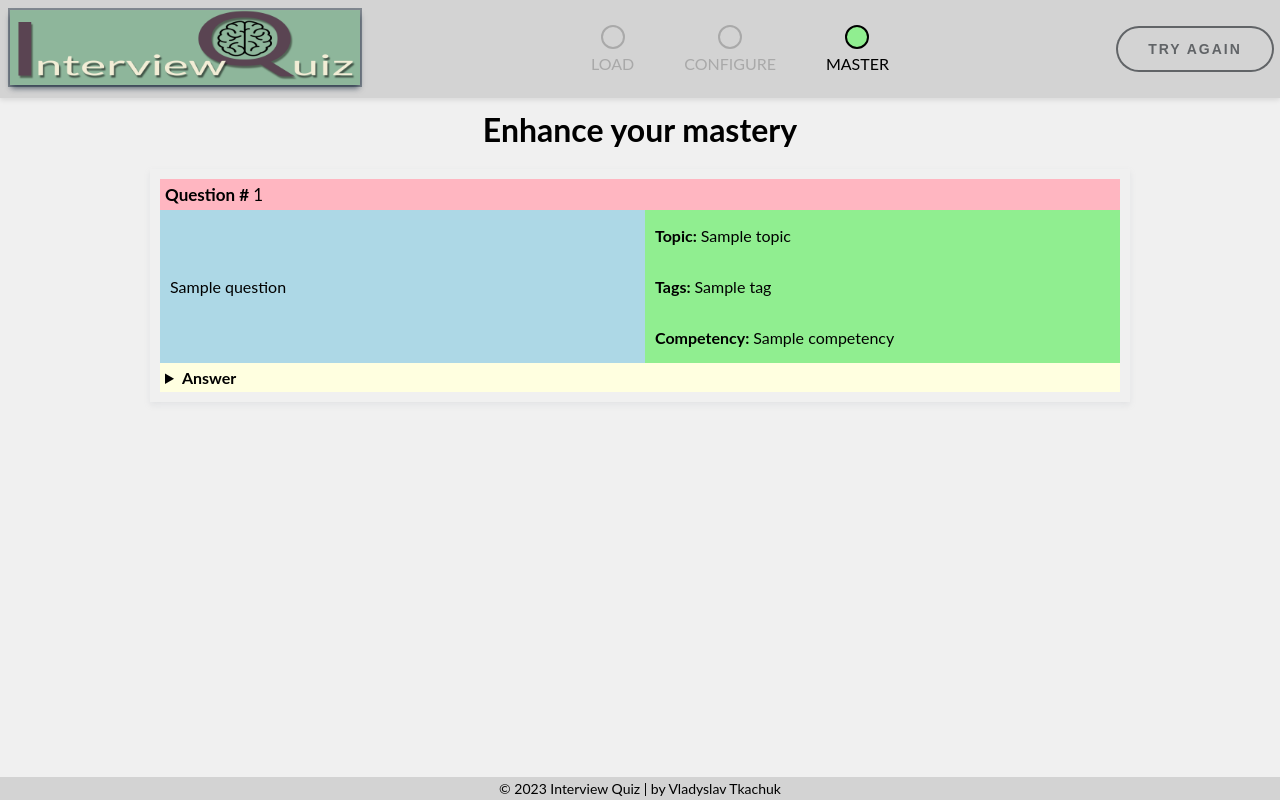
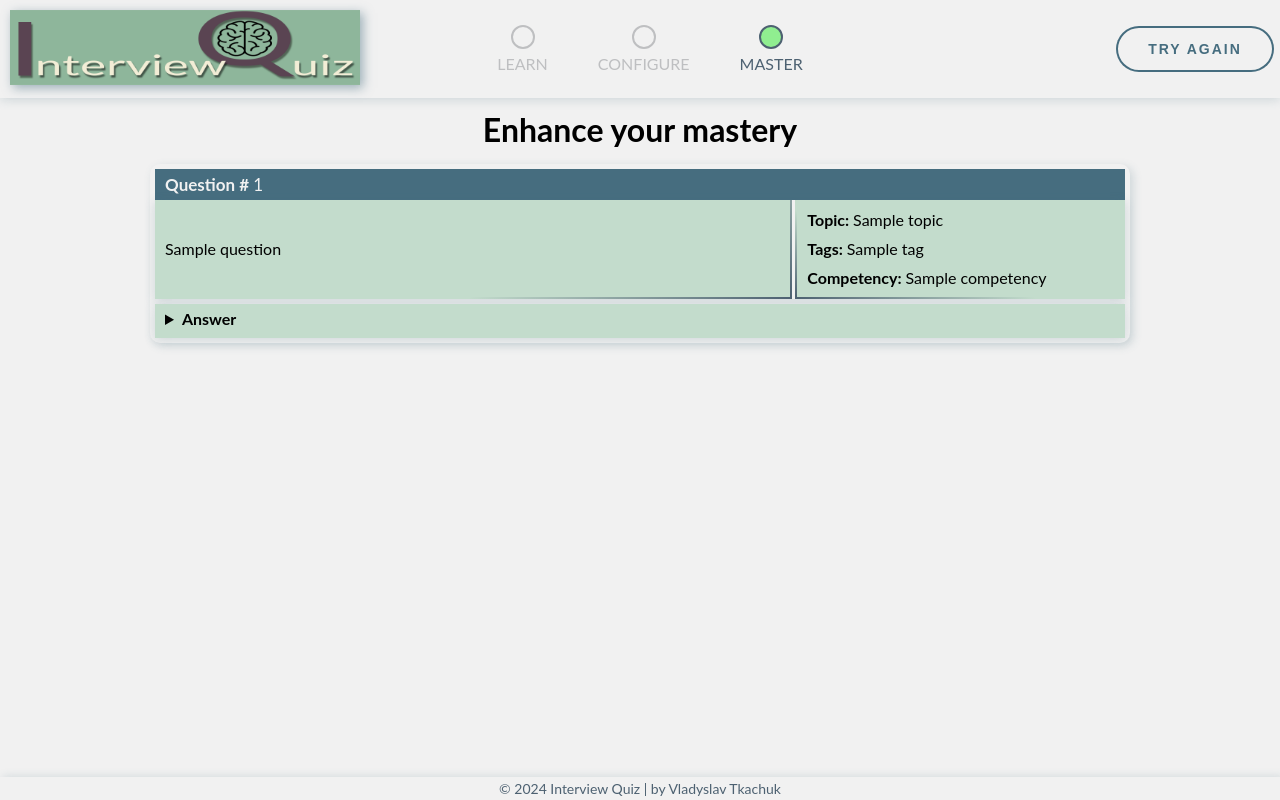
Before and after one commit to Svongy/interview-quiz, a Spring app: template rest-controller/src/main/resources/templates/quiz.html in a window 1280 px wide. Run offline with Thymeleaf, Linux system fonts and the light colour scheme; the template is opened without the code that fills it: most values are stand-ins (such as "Sample title", 1, 10 or a date in 2020); data that the repository does not hold is empty.

Commit message:
Commit for release version 0.0.3: - Removed the 'Load Data' button and integrated its functionality under the 'Build your Quiz' button; - Changed color scheme and introduced color variables in CSS for easy customization in future; - Reduced the size of Tags, Competency, and Topic sections; - Added functionality to display 'None' in Tags if the category is empty; - Introduced 'NEW' marker for newly (<30d) added questions to easily distinguish them; - Implemented Docker containerization for the application, README.md updated; - Restructured README from markdown to HTML format (partly) for improved clarity and presentation; - Enabled the application's logo to be clickable, allowing users to return to the main page effortlessly; - Other small fixes.

```diff
--- a/rest-controller/src/main/resources/static/css/common/styles.css
+++ b/rest-controller/src/main/resources/static/css/common/styles.css
@@ -1,6 +1,27 @@
 :root {
-    --light-gray: lightgray;
-    --dark-gray: darkgray;
+    --color-0: #F1F1F1;     /* rgb(241, 241, 241) */
+    --color-1: #C3DCCC;     /* rgb(195, 220, 204) */
+    --color-2: #BEBFC1;     /* rgb(190, 191, 193) */
+    --color-3: #466D7F;     /* rgb(70, 109, 127) */
+    --color-4: #4D6171;     /* rgb(77, 97, 113) */
+
+    --light-green: #90EE90;
+    --light-pink: #FFB6C1;
+    --light-gray: #DBE0E1;
+    --green: #008000;
+    --red: #FF0000;
+    --white: #FFFFFF;
+
+    --body-background: var(--color-0);
+
+    --header-background: var(--color-0);
+    --footer-background: var(--color-0);
+
+    --step: var(--color-2);
+    --step-border: var(--color-4);
+
+    --button: var(--color-3);
+    --button-hover-text: var(--white);
 }
 
 body {
@@ -8,7 +29,7 @@ body {
     padding: 0;
     font-family: "Lato", sans-serif;
     font-size: 16px;
-    background-color: #f0f0f0;
+    background-color: var(--body-background);
     display: flex;
     flex-direction: column;
 }
@@ -22,53 +43,54 @@ body {
     display: flex;
     justify-content: space-between;
     align-items: center;
-    background-color: lightgray;
-    box-shadow: 0 2px 5px rgba(0, 0, 0, 0.1);
+    background-color: var(--header-background);
+    box-shadow: 0 2px 10px rgba(70, 109, 127, 0.2);
 }
 
 .logo {
     width: 350px;
     height: 75px;
     margin: 10px;
-    box-shadow: rgba(6, 24, 44, 0.4) 0px 0px 0px 2px, rgba(6, 24, 44, 0.65) 0px 4px 6px -1px, rgba(255, 255, 255, 0.08) 0px 1px 0px inset;
+    box-shadow: 3px 3px 10px rgba(70, 109, 127, 0.5);
 }
 
 .steps {
     display: flex;
     justify-content: space-between;
     align-items: center;
+    position: 2;
 }
 .step {
-    flex: 1;
     margin: 25px;
     text-align: center;
     position: relative;
-    color: darkgray;
+    color: var(--step);
 }
 .circle {
     width: 20px;
     height: 20px;
     border-radius: 50%;
-    border: 2px solid darkgray;
+    border: 2px solid var(--step);
     margin: 0 auto 5px;
 }
 .step.error .circle {
-    background-color: lightpink;
-    border-color: black;
+    background-color: var(--light-pink);
+    border-color: var(--step-border);
 }
 .step.active .circle {
-    background-color: lightgreen;
-    border-color: black;
+    background-color: var(--light-green);
+    border-color: var(--step-border);
 }
 .step.active {
-    color: black;
+    color: var(--step-border);
 }
 
 .step.error {
-    color: black;
+    color: var(--step-border);
 }
 
 .buttons {
+    width: 350px;
     display: flex;
     justify-content: flex-end;
 }
@@ -79,14 +101,15 @@ body {
 
 .page-container {
     width: 1000px;
-    min-width: 500px;
+    min-width: 800px;
     margin: 100px auto 25px auto;
 }
 
 .form-container {
-    padding: 10px;
-    margin: 10px;
-    box-shadow: rgba(149, 157, 165, 0.15) 0px 3px 6px 0px;
+    padding: 5px;
+    margin: 5px 10px;
+    border-radius: 10px;
+    box-shadow: 3px 3px 10px rgba(70, 109, 127, 0.2);
 }
 
 .bold {
@@ -98,7 +121,8 @@ body {
 }
 
 .footer {
-    background-color: lightgray;
+    background-color: var(--footer-background);
+    color: var(--color-4);
     position: fixed;
     bottom: 0;
     text-align: center;
@@ -106,6 +130,7 @@ body {
     width: 100%;
     font-size: 14px;
     margin-top: 100px;
+    box-shadow: 3px 0 10px rgba(70, 109, 127, 0.2);
 }
 
 @media screen and (max-width: 600px) {
@@ -116,6 +141,7 @@ body {
     .page-container {
         max-width: 100%;
         margin-left: 0px;
+        justify-content: flex-start;
     }
 }
 
@@ -146,15 +172,15 @@ button {
     font-weight: 700;
     text-align: center;
     padding: 16px 14px 18px;
-    color: #616467;
-    box-shadow: inset 0 0 0 2px #616467;
+    color: var(--button);
+    box-shadow: inset 0 0 0 2px var(--button);
     background-color: transparent;
     height: 48px;
 }
 
 button:hover{
-    color: #fff;
-    background-color: #616467;
+    color: var(--button-hover-text);
+    background-color: var(--button);
 }
 
 button:disabled{
--- a/rest-controller/src/main/resources/static/css/quiz.css
+++ b/rest-controller/src/main/resources/static/css/quiz.css
@@ -1,50 +1,119 @@
+:root {
+    --question-number-bg: var(--color-3);
+    --question-text-bg: var(--color-1);
+    --question-details-bg: var(--color-1);
+    --question-options-bg: var(--color-1);
+    --questions-answer-bg: var(--color-1);
+
+    --question-correct: var(--green);
+    --question-wrong: var(--red);
+
+    --question-new-gradient-left: #FFFF00;
+    --question-new-gradient-right: var(--color-0);
+}
+
 .question-number-container {
-    background-color: lightpink;
-    padding: 5px;
+    background-color: var(--question-number-bg);
+    padding: 5px 10px;
     font-size: 17px;
+    color: var(--color-0);
 }
 
 .question-details-container {
     display: flex;
+    margin-bottom: 5px;
+    box-shadow: 0 2px 10px rgba(70, 109, 127, 0.2);
 }
 
 .question-column {
-    flex: 1;
+    flex: 2;
     display: flex;
-    background-color: lightblue;
+    background-color: var(--question-text-bg);
     padding: 10px;
+    margin-right: 3px;
     justify-content: center;
     flex-direction: column;
+    border-inline-end: 2px solid;
+    border-block-end: 2px solid;
+    border-image-source: linear-gradient(330deg, var(--color-4), transparent 40%);
+    border-image-slice: 1;
 }
 
 .details-column {
     flex: 1;
     display: flex;
-    background-color: lightgreen;
-    padding-left: 10px;
+    background-color: var(--question-details-bg);
+    padding: 5px 10px;
     justify-content: center;
     flex-direction: column;
+    border-inline-start: 2px solid;
+    border-block-end: 2px solid;
+    border-image-source: linear-gradient(20deg, var(--color-4), transparent 40%);
+    border-image-slice: 1;
+}
+
+.details-column-row {
+    margin: 5px 0;
 }
 
 .options-container {
     padding: 5px;
-    background-color: lightgrey;
+    margin-bottom: 5px;
+    background-color: var(--question-options-bg);
+    border-block-end: 2px solid;
+    border-image: radial-gradient(circle at bottom, var(--color-4), transparent);
+    border-image-slice: 1;
+    box-shadow: 0 2px 10px rgba(70, 109, 127, 0.2);
+
 }
 
 .answer-container {
+    padding: 5px 10px 10px;
+    background-color: var(--questions-answer-bg);
+    box-shadow: 0 2px 10px rgba(70, 109, 127, 0.2);
+}
+
+.answer-text {
     padding: 5px;
-    align-items: center;
-    background-color: lightyellow;
 }
 
 .checkmark::before {
     content: "\2713"; /* Unicode for checkmark */
-    color: green;
+    color: var(--question-correct);
     margin-right: 3px;
 }
 
 .cross::before {
     content: "\2717"; /* Unicode for cross */
-    color: red;
+    color: var(--question-wrong);
     margin-right: 3px;
 }
+
+.new-question-text {
+    font-size: 18px;
+    margin-left: 10px;
+    background: linear-gradient(to right,
+        var(--question-new-gradient-left) 50%,
+
+        var(--question-new-gradient-right) 20%);
+    background-size: auto auto;
+    background-clip: border-box;
+    background-size: 200% auto;
+    background-clip: text;
+    text-fill-color: transparent;
+    -webkit-background-clip: text;
+    -webkit-text-fill-color: transparent;
+    animation: textclip 1.5s linear infinite;
+    display: inline-block;
+}
+
+@keyframes textclip {
+    to {
+        background-position: 200% center;
+    }
+}
+
+fieldset {
+    border: 2px solid var(--color-4);
+    margin-bottom: 7px;
+}
--- a/rest-controller/src/main/resources/static/js/common/actions.js
+++ b/rest-controller/src/main/resources/static/js/common/actions.js
@@ -7,7 +7,7 @@ function checkUncheckAll(source, checkboxName) {
 
 function checkAnswers(source) {
     const parent = source.closest(`.form-container`);
-    const answerText = parent.querySelector(`details p`).textContent.toLowerCase();
+    const answerText = parent.querySelector(`details div`).textContent.toLowerCase();
     const options = parent.querySelectorAll(`.options-container input`);
     const answerParts = answerText.split(';').map(part => part.trim());
     const details = parent.querySelector('details');
--- a/rest-controller/src/main/resources/templates/error.html
+++ b/rest-controller/src/main/resources/templates/error.html
@@ -11,9 +11,9 @@
 <body>
 
     <div class="header">
-        <div>
+        <a href="/">
             <img class="logo" th:src="@{/images/logo.png}" alt="IQ-logo">
-        </div>
+        </a>
 
         <div class="steps">
             <div class="step error">
@@ -37,7 +37,7 @@
     </div>
 
     <div class="footer">
-        &copy; 2023 Interview Quiz | by Vladyslav Tkachuk
+        &copy; 2024 Interview Quiz | by Vladyslav Tkachuk
     </div>
 
 </body>
--- a/rest-controller/src/main/resources/templates/quiz.html
+++ b/rest-controller/src/main/resources/templates/quiz.html
@@ -11,14 +11,14 @@
 <body>
 
     <div class="header">
-        <div>
+        <a href="/">
             <img class="logo" th:src="@{/images/logo.png}" alt="IQ-logo">
-        </div>
+        </a>
 
         <div class="steps">
             <div class="step">
                 <div class="circle"></div>
-                LOAD
+                LEARN
             </div>
             <div class="step">
                 <div class="circle"></div>
@@ -41,10 +41,11 @@
     <div class="page-container">
         <h1>Enhance your mastery</h1>
 
-        <div th:class="'form-container ' + ${iterStat.index} + 1" th:each="question, iterStat : ${questions}">
+        <div th:class="'form-container q' + (${iterStat.index + 1})" th:each="question, iterStat : ${questions}">
             <div class="question-number-container">
                 <span class="bold">Question # </span>
                 <span th:text="${iterStat.index + 1}"></span>
+                <span class="new-question-text bold" th:if="${question.isNew()}">NEW</span>
             </div>
 
             <div class="question-details-container">
@@ -53,62 +54,48 @@
                 </div>
 
                 <div class="details-column">
-                    <p>
+                    <div class="details-column-row">
                         <span class="bold">Topic: </span>
                         <span th:text="${question.topic}"></span>
-                    </p>
+                    </div>
 
-                    <p>
+                    <div class="details-column-row" th:if="${#lists.size(question.tags) > 0}">
                         <span class="bold">Tags: </span>
                         <span th:text="${#strings.arrayJoin(question.tags, ', ')}"></span>
-                    </p>
+                    </div>
 
-                    <p>
+                    <div class="details-column-row" th:unless="${#lists.size(question.tags) > 0}">
+                        <span class="bold">Tags: </span>
+                        <span class="italic">None</span>
+                    </div>
+
+                    <div class="details-column-row">
                         <span class="bold">Competency: </span>
                         <span th:text="${question.competency}"></span>
-                    </p>
+                    </div>
                 </div>
             </div>
 
-            <div class="options-container" th:if="${#strings.equals(question.type, 'SINGLE')}">
+            <div class="options-container" th:if="${#strings.equals(question.type, 'SINGLE') || #strings.equals(question.type, 'MULTI')}">
                 <fieldset>
-                    <legend><span class="bold">Choose one</span></legend>
+                    <legend>
+                        <span class="bold" th:text="${question.type == 'SINGLE' ? 'Choose one' : 'Choose multiple'}"></span>
+                    </legend>
+
                     <div th:if="${question.a != null}">
-                        <input type="radio" th:name="'question_' + ${iterStat.index}" th:value="${question.a}">
+                        <input th:type="${#strings.equals(question.type, 'SINGLE') ? 'radio' : 'checkbox'}" th:name="'question_' + ${iterStat.index}" th:value="${question.a}">
                         <span th:utext="${question.a}"></span>
                     </div>
                     <div th:if="${question.b != null}">
-                        <input type="radio" th:name="'question_' + ${iterStat.index}" th:value="${question.b}">
+                        <input th:type="${#strings.equals(question.type, 'SINGLE') ? 'radio' : 'checkbox'}" th:name="'question_' + ${iterStat.index}" th:value="${question.b}">
                         <span th:utext="${question.b}"></span>
                     </div>
                     <div th:if="${question.c != null}">
-                        <input type="radio" th:name="'question_' + ${iterStat.index}" th:value="${question.c}">
+                        <input th:type="${#strings.equals(question.type, 'SINGLE') ? 'radio' : 'checkbox'}" th:name="'question_' + ${iterStat.index}" th:value="${question.c}">
                         <span th:utext="${question.c}"></span>
                     </div>
                     <div th:if="${question.d != null}">
-                        <input type="radio" th:name="'question_' + ${iterStat.index}" th:value="${question.d}">
-                        <span th:utext="${question.d}"></span>
-                    </div>
-                </fieldset>
-            </div>
-
-            <div class="options-container" th:if="${#strings.equals(question.type, 'MULTI')}">
-                <fieldset>
-                    <legend><span class="bold">Choose multiple</span></legend>
-                    <div th:if="${question.a != null}">
-                        <input type="checkbox" th:name="'question_' + ${iterStat.index}" th:value="${question.a}">
-                        <span th:utext="${question.a}"></span>
-                    </div>
-                    <div th:if="${question.b != null}">
-                        <input type="checkbox" th:name="'question_' + ${iterStat.index}" th:value="${question.b}">
-                        <span th:utext="${question.b}"></span>
-                    </div>
-                    <div th:if="${question.c != null}">
-                        <input type="checkbox" th:name="'question_' + ${iterStat.index}" th:value="${question.c}">
-                        <span th:utext="${question.c}"></span>
-                    </div>
-                    <div th:if="${question.d != null}">
-                        <input type="checkbox" th:name="'question_' + ${iterStat.index}" th:value="${question.d}">
+                        <input th:type="${#strings.equals(question.type, 'SINGLE') ? 'radio' : 'checkbox'}" th:name="'question_' + ${iterStat.index}" th:value="${question.d}">
                         <span th:utext="${question.d}"></span>
                     </div>
                 </fieldset>
@@ -119,14 +106,15 @@
                     <summary onclick="checkAnswers(this)">
                         <span class="bold">Answer</span>
                     </summary>
-                    <p th:utext="${question.answer}"></p>
+                    <div class="answer-text" th:utext="${question.answer}">
+                    </div>
                 </details>
             </div>
         </div>
     </div>
 
     <div class="footer">
-        &copy; 2023 Interview Quiz | by Vladyslav Tkachuk
+        &copy; 2024 Interview Quiz | by Vladyslav Tkachuk
     </div>
 </body>
 </html>
```
Also changed, not shown: data-processor/src/main/java/org/iq/Question.java (+26 -2 lines), rest-controller/src/main/java/org/iq/service/WebController.java (+3 -10 lines), rest-controller/src/main/resources/static/css/build.css (+29 -12 lines), rest-controller/src/main/resources/templates/build.html (+4 -4 lines), rest-controller/src/main/resources/templates/index.html (+9 -12 lines), .github/workflows/build-and-deploy.yml (added), .github/workflows/mvn_package.yml (deleted), README.md, 1 other file.
